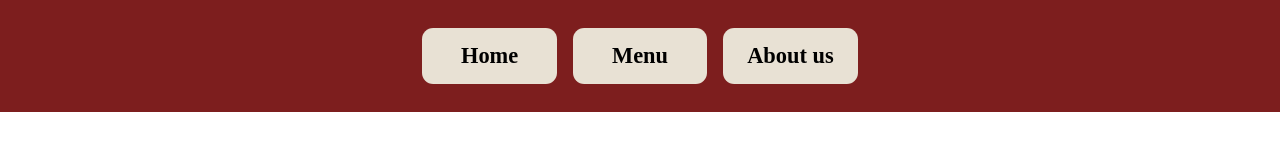
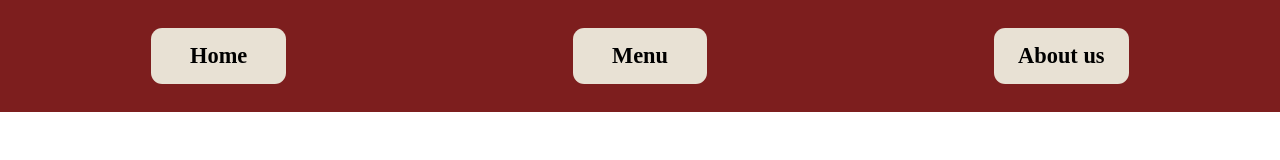
Before and after one commit to GregHaris/restuarantPage, a website built with webpack: page src/template.html in a window 1280 px wide. Built offline with nearby package versions, Linux system fonts and the light colour scheme.

Commit message:
remove repeated nav button styles in media query and also change the header from place-content: center; to align-content: center;

```diff
--- a/src/style.css
+++ b/src/style.css
@@ -33,7 +33,7 @@ h3 {
 
 header {
   display: grid;
-  place-content: center;
+  align-content: center;
   background: var(--primary-bg-clr);
   height: 14em;
   width: 100%;
@@ -71,10 +71,5 @@ nav > button:hover {
 
   header nav {
     flex-direction: row;
-    padding: 0.5em;
-    gap: 1em;
-    justify-content: space-around;
-    align-items: center;
-    width: 100%;
   }
 }
```
